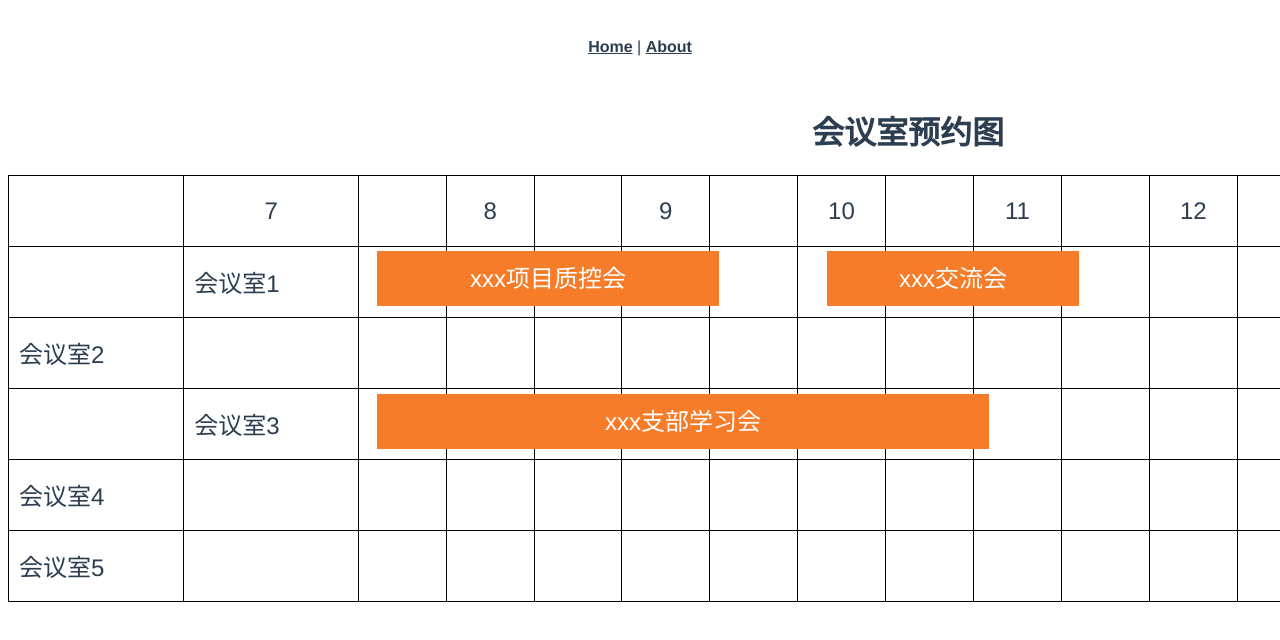
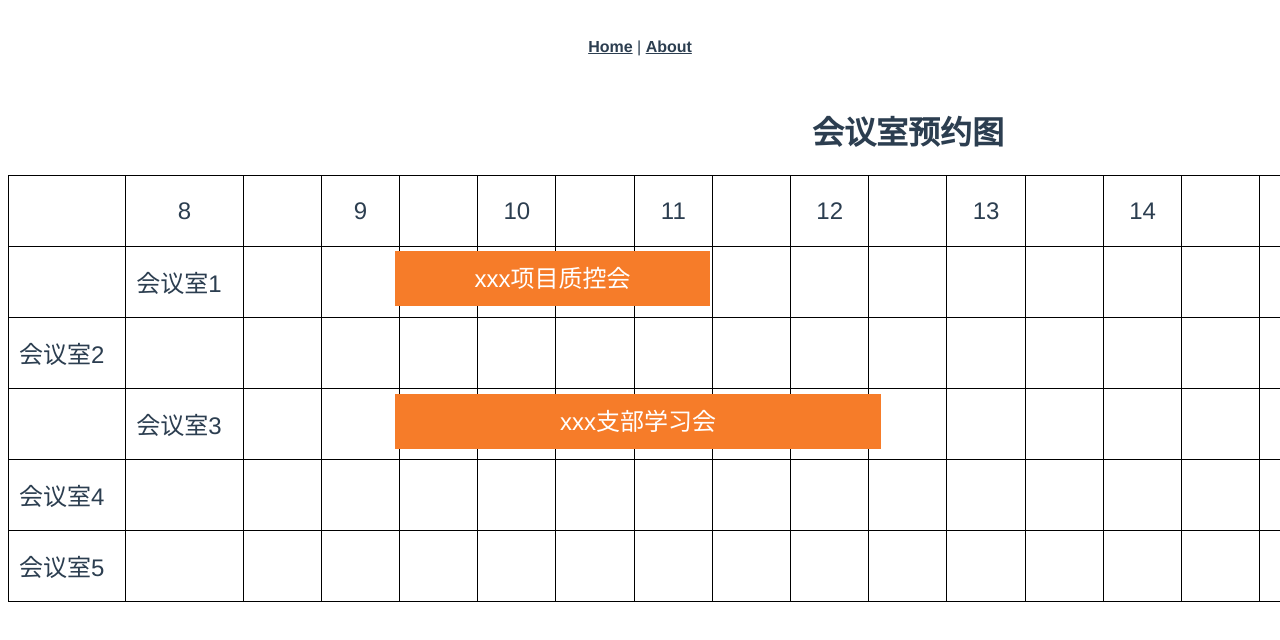
Before and after one commit to xiongxinyi/reservation, a Vue app in the folder meeting/: page /#/yuyuetu in a window 1280 px wide. Shown: the top 640 px of the page. Built offline with nearby package versions, Linux system fonts and the light colour scheme.

Commit message:
优化预约图

```diff
--- a/meeting/package.json
+++ b/meeting/package.json
@@ -27,7 +27,7 @@
     "node-sass": "^4.14.1",
     "sass-loader": "^10.1.0"
   },
-  "rules":{
+  "rules": {
     "no-unused-vars": "off"
   }
 }
--- a/meeting/src/views/YuYueTu.vue
+++ b/meeting/src/views/YuYueTu.vue
@@ -4,8 +4,6 @@
     <table>
       <tr>
           <td class="tds"></td>
-          <td>7</td>
-          <td></td>
           <td>8</td>
           <td></td>
           <td>9</td>
@@ -21,6 +19,10 @@
           <td>14</td>
           <td></td>
           <td>15</td>
+          <td></td>
+          <td>16</td>
+          <td></td>
+          <td>17</td>
           <td></td>
       </tr>
       <tr>
@@ -45,9 +47,13 @@
           <td></td>
           <td></td>
           <td></td>
+          <td></td>
+          <td></td>
       </tr>
       <tr>
           <td class="tds">会议室2</td>
+          <td></td>
+          <td></td>
           <td></td>
           <td></td>
           <td></td>
@@ -88,9 +94,13 @@
           <td></td>
           <td></td>
           <td></td>
+          <td></td>
+          <td></td>
       </tr>
       <tr>
           <td class="tds">会议室4</td>
+          <td></td>
+          <td></td>
           <td></td>
           <td></td>
           <td></td>
@@ -130,6 +140,8 @@
           <td></td>
           <td></td>
           <td></td>
+          <td></td>
+          <td></td>
       </tr>
     </table>
   </div>
@@ -137,11 +149,7 @@
 
 <script setup>
 import { reactive } from 'vue'
-  let form = reactive({
-  short: '',
-})
 </script>
-
 
 <style lang="scss" scoped>
   #MeetingRoom {
@@ -160,29 +168,29 @@ import { reactive } from 'vue'
       font-size: 24px;
     }
     td {
-      width: 5%;
+      width: 4%;
     }
     .tds {
-      width: 10%;
+      width: 6%;
       text-align: left;
     }
     .room {
-      width: 19%;
+      width: 17.5%;
       position: absolute;
       background: linear-gradient(to left,#F67C29,#F67C29);
       color: white;
       top: 29%;
-      left: 20.5%;
+      left: 21.5%;
       height: 55px;
       line-height: 55px;
       font-size: 24px;
     }
     .second {
-      width: 14%;
-      left: 45.5%;
+      width: 13%;
+      left: 72.5%;
     }
     .third {
-      width: 34%;
+      width: 27%;
       top: 58%;
     }
   }
--- a/meeting/vue.config.js
+++ b/meeting/vue.config.js
@@ -1,4 +1,5 @@
 const { defineConfig } = require('@vue/cli-service')
 module.exports = defineConfig({
-  transpileDependencies: true
+  transpileDependencies: true,
+  lintOnSave: false
 })
```
